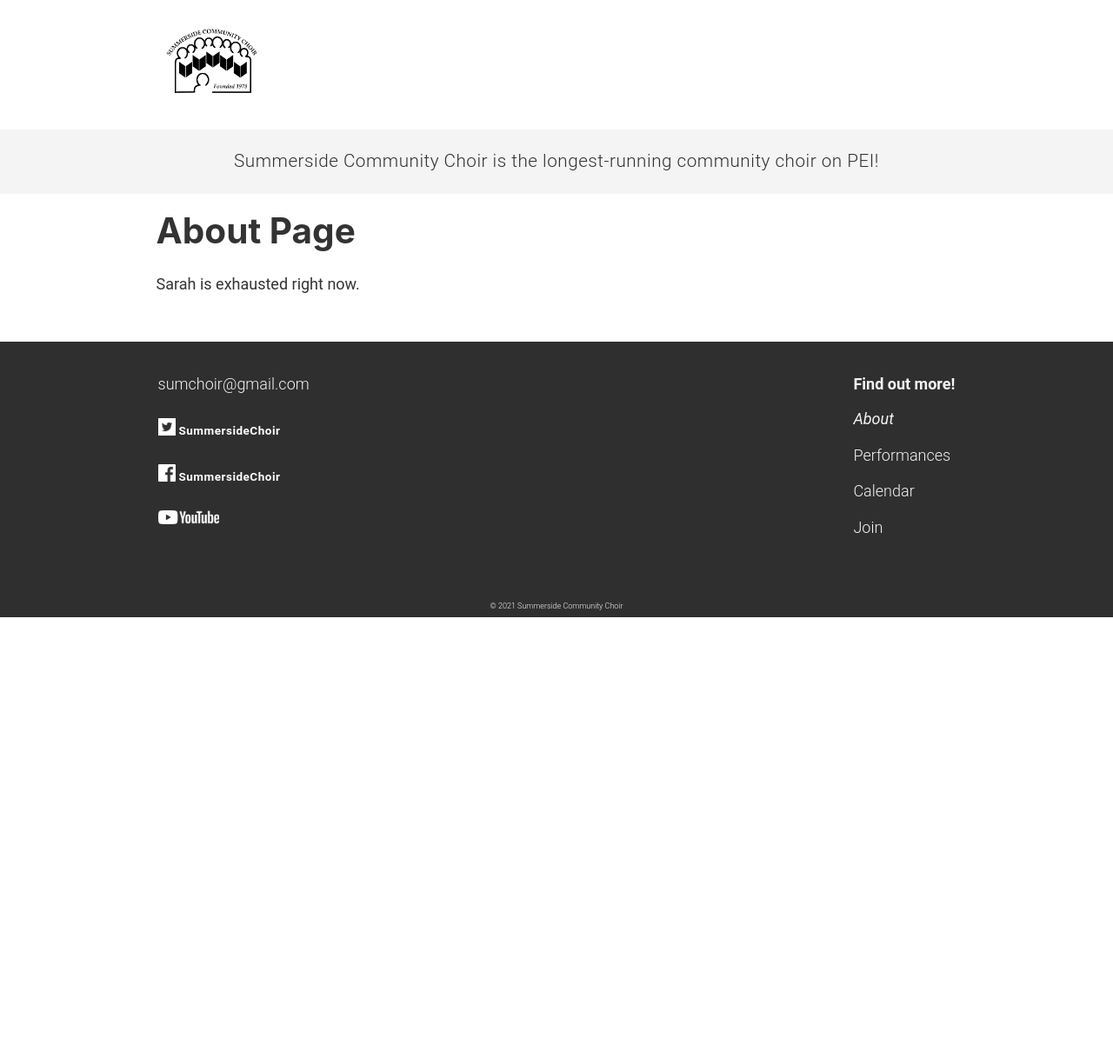
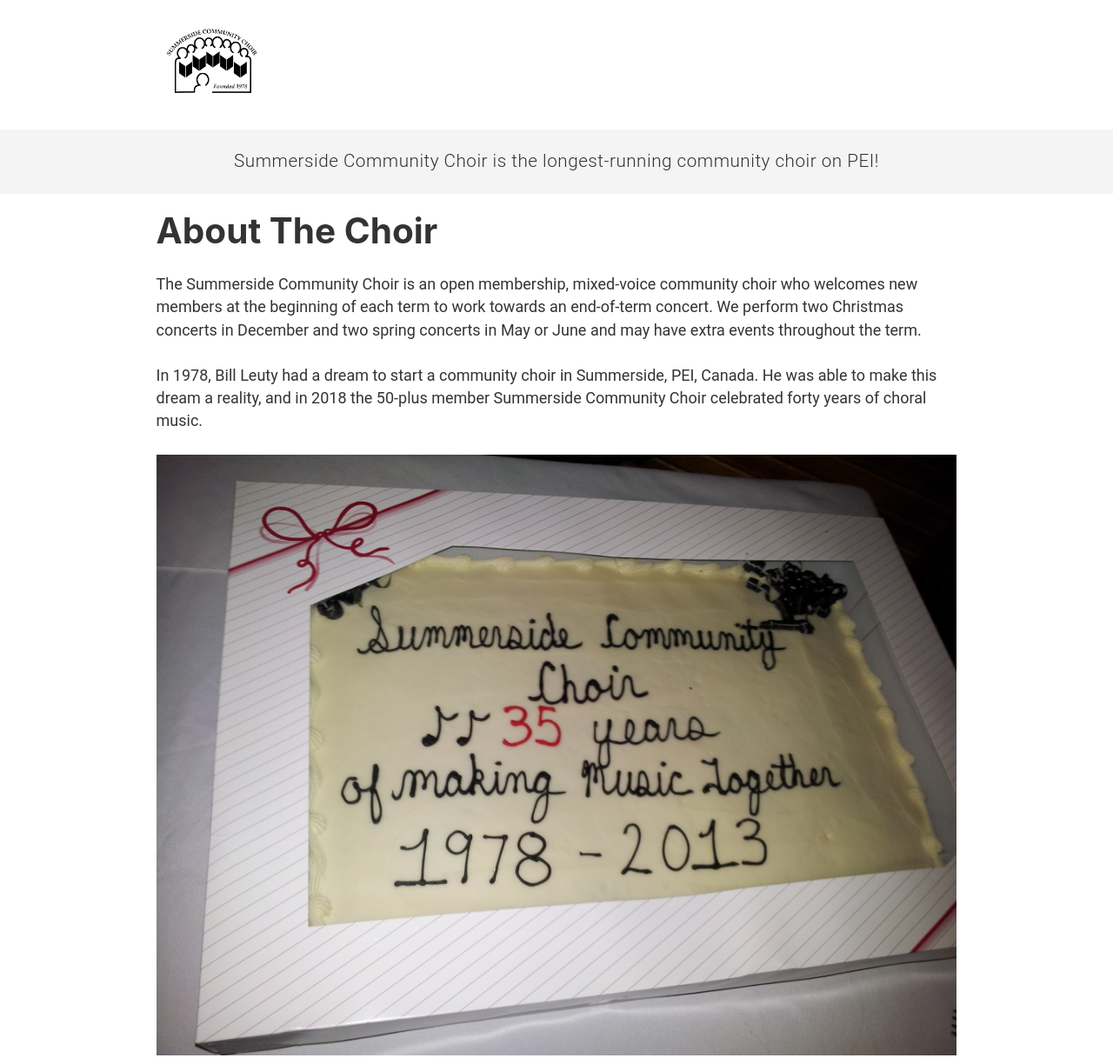
Before and after one commit to sarah11918/sgatz-personal, a Gatsby site: page /about in a window 1280 px wide. Shown: the top 1217 px of the page at 87% size. Before the commit the page ends 800 px from the top, so only its background shows below. Built offline with nearby package versions, Linux system fonts and the light colour scheme; Gatsby itself is replaced by a stand-in of ours.

Commit message:
About page updated

```diff
--- a/src/pages/about.js
+++ b/src/pages/about.js
@@ -1,13 +1,16 @@
 import React from "react"
 import Layout from "../components/layout"
+import {StaticImage} from "gatsby-plugin-image"
 import SEO from "../components/seo"
 
 const About = () => {
   return (
     <Layout>
       <SEO title="About" />
-      <h1>About Page</h1>
-      <p>Sarah is exhausted right now.</p>
+      <h1>About The Choir</h1>
+      <p>The Summerside Community Choir is an open membership, mixed-voice community choir who welcomes new members at the beginning of each term to work towards an end-of-term concert. We perform two Christmas concerts in December and two spring concerts in May or June and may have extra events throughout the term.</p>
+      <p>In 1978, Bill Leuty had a dream to start a community choir in Summerside, PEI, Canada.  He was able to make this dream a reality, and in 2018 the 50-plus member Summerside Community Choir celebrated forty years of choral music.</p>
+      <StaticImage src="../images/35thAnniversaryCake.jpg" alt="35th Anniversary Cake" />
     </Layout>
   )
 }
```
